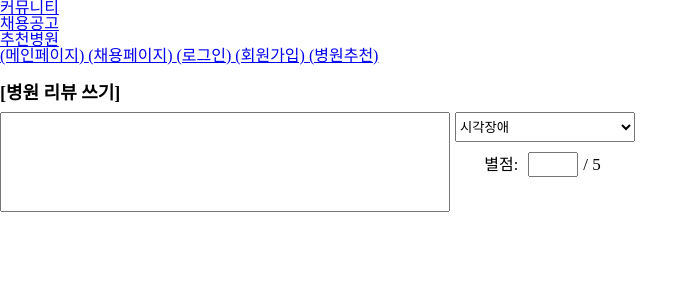
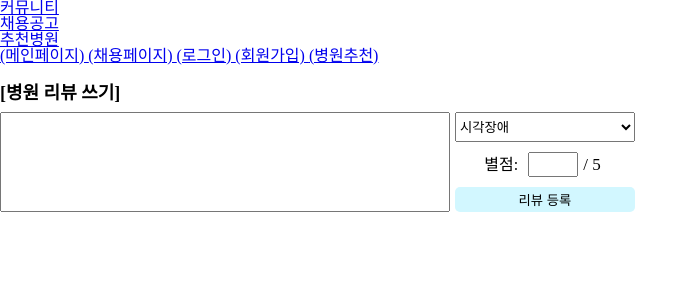
Before and after one commit to Solution-Challenge-Team/CoDI-FE, a React (Create React App) app: page /ReviewEditor in a window 1280 px wide. Shown: the top 300 px of the page, without its empty margins (0-698 px from the left). Built offline with nearby package versions, Linux system fonts and the light colour scheme.

Commit message:
Feat: 추천 병원 리뷰 등록 버튼 (#56)

```diff
--- a/src/pages/hospital/ReviewEditor.js
+++ b/src/pages/hospital/ReviewEditor.js
@@ -22,6 +22,9 @@ const ReviewEditor = () =>{
             <input className='reviewEvalInput'/>
             <span className='reviewEvalSpan'> / 5</span>
           </div>
+          <div className='reviewBtn'>
+            <button className='reviewEnrollBtn'>리뷰 등록</button>
+          </div>
         </div>
       </div>
     </div>
--- a/src/pages/hospital/review.css
+++ b/src/pages/hospital/review.css
@@ -46,3 +46,10 @@
   font-size: 17px;
   margin: 0 5px;
 }
+
+.reviewEnrollBtn{
+  background-color: #D2F7FF;
+  width: 180px;
+  height: 25px;
+  border-radius: 5px;
+}
```
